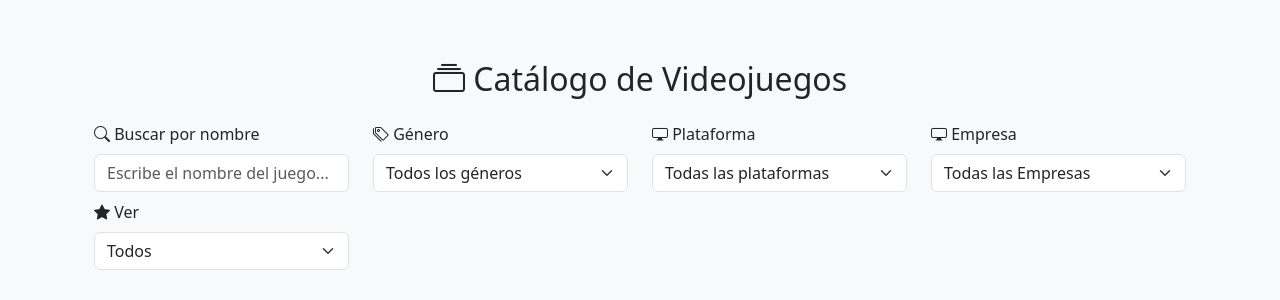
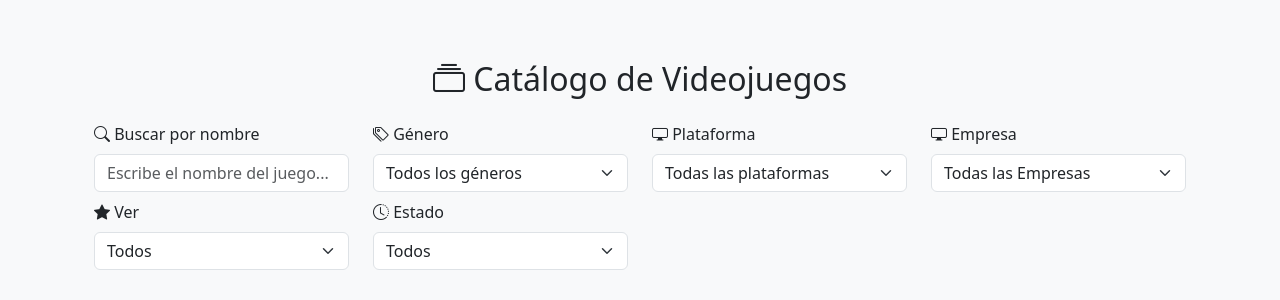
Before and after one commit to TatianaKumichel/Proyecto_Pw_UPE_2025, a PHP site: page /filtros.php in a window 1280 px wide. Shown: the part 99-399 px from the top of the page. Run offline with PHP 8.4, Linux system fonts and the light colour scheme; data comes from the database, SQL or seed files in the repository.

Commit message:
filtro por estado

```diff
--- a/bd/juegos/getJuegos.php
+++ b/bd/juegos/getJuegos.php
@@ -12,6 +12,8 @@ try {
     $id_genero = isset($_GET['id_genero']) ? intval($_GET['id_genero']) : 0;
     $id_plataforma = isset($_GET['id_plataforma']) ? intval($_GET['id_plataforma']) : 0;
     $id_empresa = isset($_GET['id_empresa']) ? intval($_GET['id_empresa']) : 0;
+    $estado = isset($_GET['estado']) ? trim($_GET['estado']) : '';
+
 
     // si filtra en solo destacados o en todos
     $solo_destacados = isset($_GET['destacados']) && $_GET['destacados'] == 1;
@@ -27,9 +29,16 @@ try {
                 GROUP_CONCAT(DISTINCT g.nombre ORDER BY g.nombre SEPARATOR ', ') AS generos,
                 GROUP_CONCAT(DISTINCT p.nombre ORDER BY p.nombre SEPARATOR ', ') AS plataformas,
 
-                /*calificaciones */
+                /* calificaciones */
                 ROUND(AVG(c.puntuacion), 1) AS calificacion_promedio,
-                COUNT(c.id_usuario) AS total_calificaciones
+                COUNT(c.id_usuario) AS total_calificaciones,
+
+                /* estado */
+                CASE
+                    WHEN j.fecha_lanzamiento <= CURDATE() THEN 'disponible'
+                    ELSE 'proximamente'
+                END AS estado
+
 
               FROM juego j
               INNER JOIN empresa e ON j.id_empresa = e.id_empresa
@@ -75,6 +84,12 @@ try {
     if ($id_empresa > 0) {
         $query .= " AND j.id_empresa = :id_empresa";
         $params[':id_empresa'] = $id_empresa;
+
+    }
+    if ($estado === 'disponible') {
+        $query .= " AND j.fecha_lanzamiento <= CURDATE()";
+    } elseif ($estado === 'proximamente') {
+        $query .= " AND j.fecha_lanzamiento > CURDATE()";
     }
     $query .= " GROUP BY j.id_juego, j.titulo, j.descripcion, j.fecha_lanzamiento,
                          j.imagen_portada, e.nombre";
@@ -85,7 +100,7 @@ try {
                     ORDER BY calificacion_promedio DESC,
                              total_calificaciones DESC";
     } else {
-        // Orden normal
+
         $query .= " ORDER BY j.fecha_lanzamiento DESC, j.titulo ASC";
     }
     $stmt = $conn->prepare($query);
--- a/filtros.php
+++ b/filtros.php
@@ -66,6 +66,16 @@
             <option value="destacados">Mejor Calificados</option>
           </select>
         </div>
+        <div class="col-md-3 mb-2">
+          <label for="filtroEstado" class="form-label">
+            <i class="bi bi-clock-history"></i> Estado
+          </label>
+          <select id="filtroEstado" class="form-select">
+            <option value="">Todos</option>
+            <option value="disponible">Disponible</option>
+            <option value="proximamente">Próximamente</option>
+          </select>
+        </div>
       </div>
 
 
--- a/js/filtros.js
+++ b/js/filtros.js
@@ -11,6 +11,8 @@ const selectEmpresa = document.getElementById("filtroEmpresa");
 const contenedorResultados = document.getElementById("contenedorResultados");
 const contadorResultados = document.getElementById("contadorResultados");
 const selectDestacados = document.getElementById("filtroDestacados");
+const selectEstado = document.getElementById("filtroEstado");
+
 // Variables globales
 let juegosOriginales = [];
 let juegosFiltrados = [];
@@ -109,11 +111,13 @@ async function cargarJuegos() {
     const genero = selectGenero.value;
     const plataforma = selectPlataforma.value;
     const empresa = selectEmpresa.value;
+    const estado = selectEstado.value;
 
     if (nombre) params.append("nombre", nombre);
     if (genero) params.append("id_genero", genero);
     if (plataforma) params.append("id_plataforma", plataforma);
     if (empresa) params.append("id_empresa", empresa);
+    if (estado) params.append("estado", estado);
     // si se quieren ver los destacados
     if (soloDestacados) {
       params.append("destacados", "1");
@@ -290,6 +294,9 @@ function configurarEventos() {
     soloDestacados = (selectDestacados.value === "destacados");
     cargarJuegos();
   });
+  selectEstado.addEventListener("change", () => {
+    cargarJuegos();
+  });
 }
 
 /**
```
